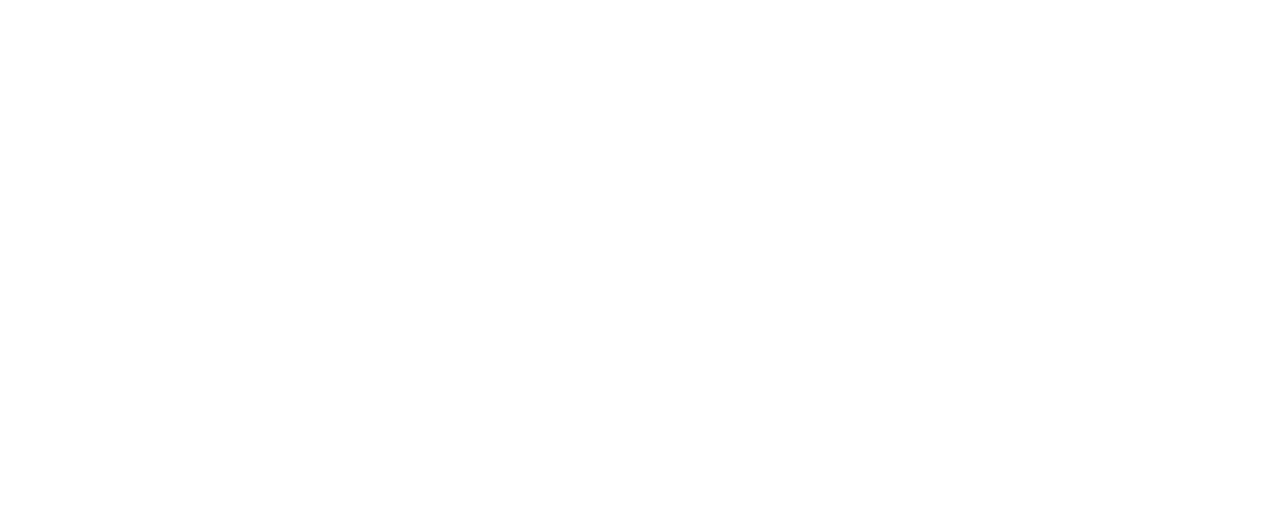
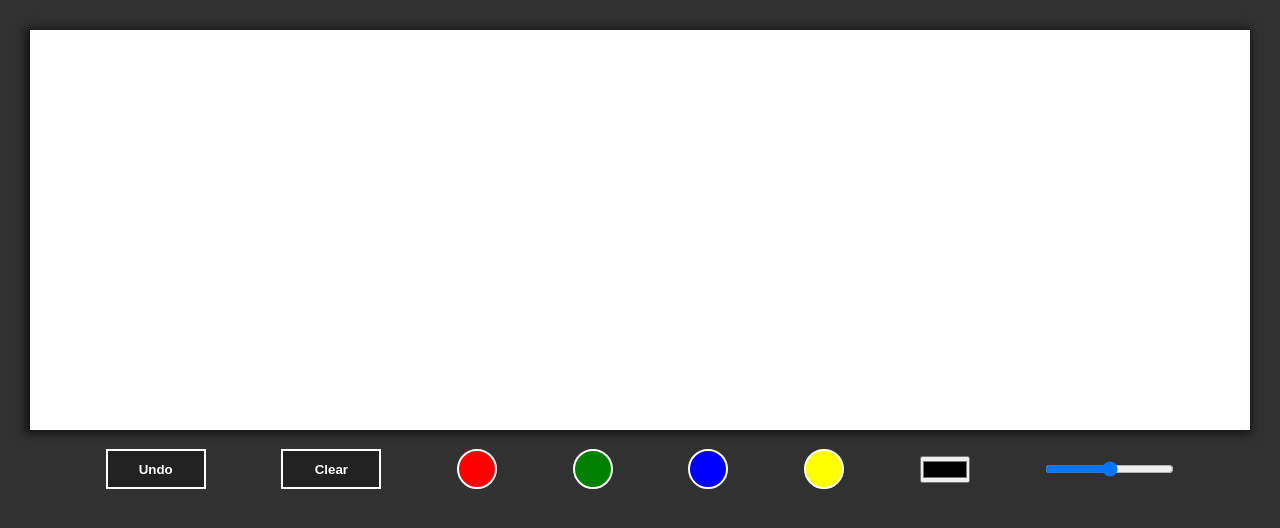
Before and after one commit to Jeyvers/compiled_javascript_projects, a plain HTML site: page canvas-drawing-app/index.html in a window 1280 px wide. Drawn offline with Linux system fonts and the light colour scheme.

Commit message:
Paused to understand

```diff
--- a/canvas-drawing-app/index.html
+++ b/canvas-drawing-app/index.html
@@ -4,13 +4,25 @@
     <meta charset="UTF-8">
     <meta http-equiv="X-UA-Compatible" content="IE=edge">
     <meta name="viewport" content="width=device-width, initial-scale=1.0">
+    <link rel="stylesheet" href="style.css">
     <title>Canvas Drawing App - Jeyvers</title>
 </head>
 <body>
     <div class="field">
-        <canvas>
+        <canvas> </canvas>
+            <div class="tools">
+                <button type="button" class="button">Undo</button>
+                <button type="button" class="button">Clear</button>
+                <div class="color-field"> </div>
+                <div class="color-field"> </div>
+                <div class="color-field"> </div>
+                <div class="color-field"> </div>
 
-        </canvas>
+                <input type="color" name="" class="color-picker">
+                <input type="range" min="1" max="100" class="pen-range">
+            </div>
     </div>
+
+    <script src="script.js"></script>
 </body>
 </html>
--- a/canvas-drawing-app/script.js
+++ b/canvas-drawing-app/script.js
@@ -0,0 +1,24 @@
+const canvas = document.querySelector('canvas');
+canvas.width = window.innerWidth - 60;
+canvas.height = 400;
+
+let context = canvas.getContext('2d');
+context.fillStyle = 'white';
+context.fillRect(0, 0, canvas.width, canvas.height);
+
+let drawColor = 'black',
+drawWidth = '2',
+isDrawing = false;
+
+
+function start () {
+    isDrawing = true;
+    context.beginPath();
+    context.moveTo(e.clientX )
+}
+
+
+canvas.addEventListener('touchstart', start, false);
+canvas.addEventListener('touchmove', draw, false);
+canvas.addEventListener('mousedown', start, false);
+canvas.addEventListener('mousemove', draw, false);
--- a/canvas-drawing-app/style.css
+++ b/canvas-drawing-app/style.css
@@ -0,0 +1,69 @@
+* {
+  box-sizing: border-box;
+  margin: 0;
+  padding: 0;
+}
+
+body {
+  padding: 30px;
+  font-family: "";
+  overflow: hidden;
+  background-color: #313131;
+}
+
+canvas {
+  box-shadow: -2px 1px 9px 3px rgba(0, 0, 0, 0.6);
+  cursor: pointer;
+}
+
+.color-field:first-of-type {
+  background-color: red;
+}
+
+.color-field:nth-of-type(2) {
+  background-color: green;
+}
+
+.color-field:nth-of-type(3) {
+  background-color: blue;
+}
+
+.color-field:nth-of-type(4) {
+  background-color: yellow;
+}
+
+.tools {
+  display: flex;
+  justify-content: space-evenly;
+  align-items: center;
+  flex-direction: row;
+  margin-top: 15px;
+}
+
+.color-field {
+  height: 40px;
+  width: 40px;
+  min-height: 40px;
+  min-width: 40px;
+  cursor: pointer;
+  border-radius: 50%;
+  border: 2px solid white;
+  /* margin: 0 15px; */
+}
+
+.tools .button {
+  width: 100px;
+  height: 40px;
+  border: 2px solid white;
+  color: white;
+  cursor: pointer;
+  background-color: #222;
+  font-weight: bold;
+  transition: all 0.3s ease;
+  /* margin: 0 15px; */
+}
+
+.tools .button:hover {
+  background-color: white;
+  color: black;
+}
```
